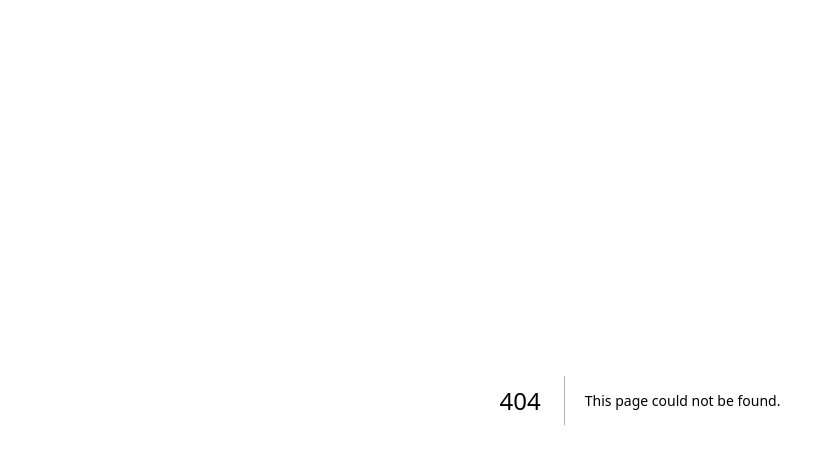
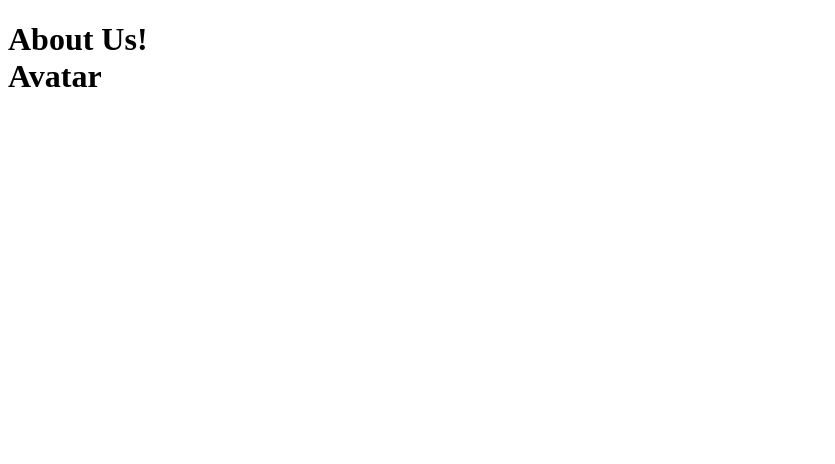
Before and after one commit to KoJaem/Next14-study, a Next.js app: page /about-us in a window 1280 px wide. Before the commit this address had no page. Shown: the top 464 px of the page, without its empty margins (0-835 px from the left). Built offline with nearby package versions, Linux system fonts and the light colour scheme.

Commit message:
study: Defining Routes

```diff
--- /dev/null
+++ b/app/about-us/components/avatar.tsx
@@ -0,0 +1,7 @@
+import React from 'react'
+
+export const Avatar = () => {
+  return (
+    <div>Avatar</div>
+  )
+}
--- /dev/null
+++ b/app/about-us/page.tsx
@@ -0,0 +1,5 @@
+import { Avatar } from './components/avatar';
+
+export default function AboutUs() {
+  return <h1>About Us! <Avatar /></h1>;
+}
--- a/app/page.tsx
+++ b/app/page.tsx
@@ -1,4 +1,4 @@
-export default function Tomato() {
+export default function Home() {
   return (
     <h1>Hello!</h1>
   )
```
Also changed, not shown: app/about-us/company/sales/page.tsx (added, +7 -0 lines).
